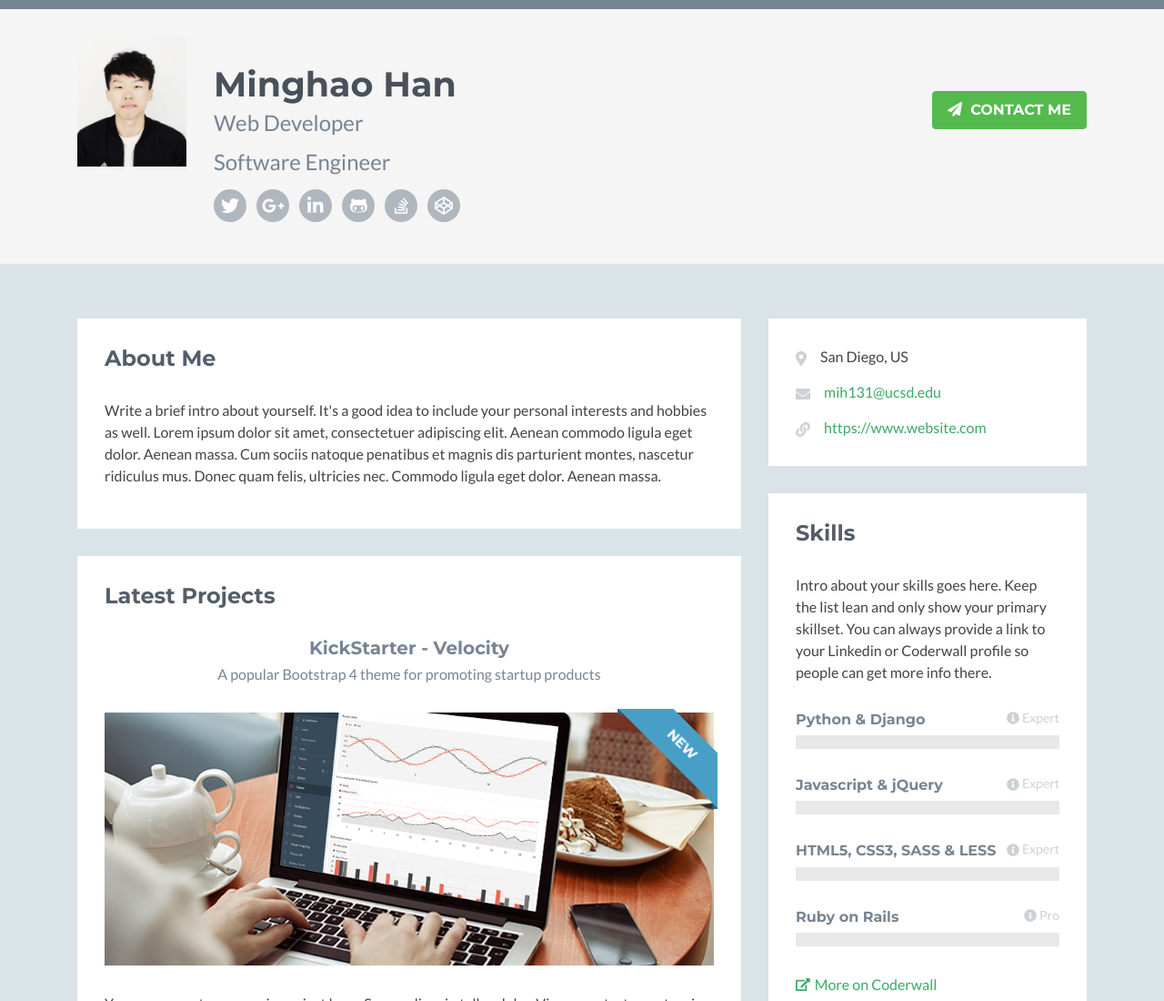
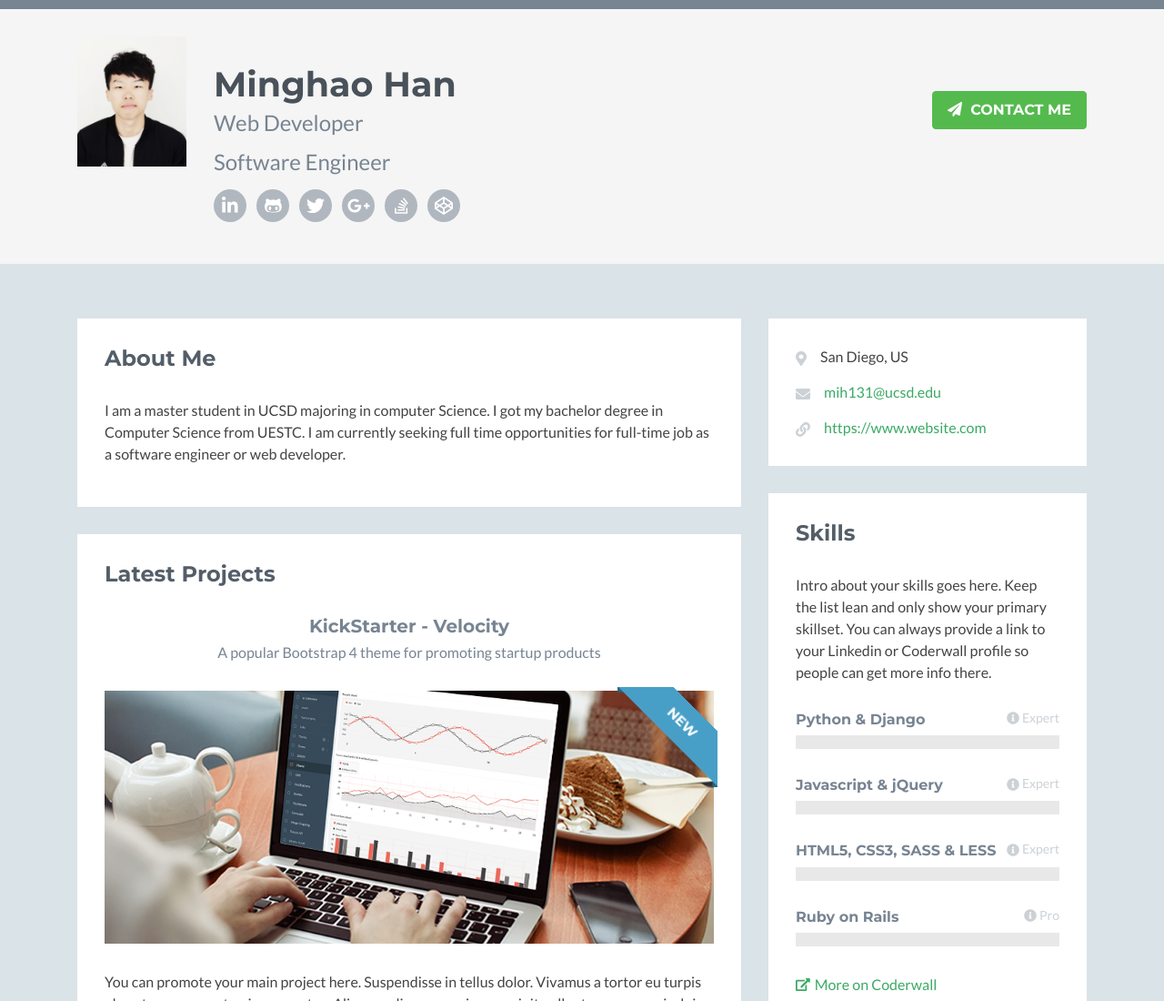
Before and after one commit to MHhmMH/MHhmMH.github.io, a plain HTML site: page index.html in a window 1280 px wide. Shown: the top 1100 px of the page at 91% size. Drawn offline with nearby package versions, Linux system fonts and the light colour scheme; no server answers; some icons are missing.

Commit message:
edit index.html

```diff
--- a/index.html
+++ b/index.html
@@ -2,13 +2,13 @@
 <!DOCTYPE html>
 <html lang="en">
 <head>
-    <title>Bootstrap 4 Portfolio/Resume Theme for Developers</title>
+    <title>Minghao Han Portfolio</title>
     <!-- Meta -->
     <meta charset="utf-8">
     <meta http-equiv="X-UA-Compatible" content="IE=edge">
     <meta name="viewport" content="width=device-width, initial-scale=1.0">
-    <meta name="description" content="Bootstrap 4 Portfolio/Resume Theme for Developers">
-    <meta name="author" content="Xiaoying Riley at 3rd Wave Media">
+    <meta name="description" content="Bootstrap 4 Portfolio of Minghao Han">
+    <meta name="author" content="Minghao Han">
     <link rel="shortcut icon" href="favicon.ico">
 
     <link href='https://fonts.googleapis.com/css?family=Lato:300,400,300italic,400italic' rel='stylesheet' type='text/css'>
@@ -41,15 +41,17 @@
                 <h2 class="desc">Web Developer</h2>
                 <h3 class="desc">Software Engineer</h3>
                 <ul class="social list-inline">
+                    <li class="list-inline-item"><a href="https://www.linkedin.com/in/minghao-han-6ba54414b/"><i class="fab fa-linkedin-in"></i></a></li>
+                    <li class="list-inline-item"><a href="https://github.com/MHhmMH"><i class="fab fa-github-alt"></i></a></li>
+                    <!-- twitter -->
                     <li class="list-inline-item"><a href="#"><i class="fab fa-twitter"></i></a></li>
+                    <!-- google plus -->
                     <li class="list-inline-item"><a href="#"><i class="fab fa-google-plus-g"></i></a></li>
-                    <li class="list-inline-item"><a href="#"><i class="fab fa-linkedin-in"></i></a></li>
-                    <li class="list-inline-item"><a href="#"><i class="fab fa-github-alt"></i></a></li>
                     <li class="list-inline-item"><a href="#"><i class="fab fa-stack-overflow"></i></a></li>
                     <li class="list-inline-item last-item"><a href="#"><i class="fab fa-codepen"></i></a></li>
                 </ul>
             </div><!--//profile-->
-            <a class="btn btn-cta-primary float-right" href="https://themes.3rdwavemedia.com/" target="_blank"><i class="fas fa-paper-plane"></i> Contact Me</a>
+            <a class="btn btn-cta-primary float-right" href="https://MHhmMH.github.io" target="_blank"><i class="fas fa-paper-plane"></i> Contact Me</a>
         </div><!--//container-->
     </header><!--//header-->
 
@@ -60,7 +62,10 @@
                     <div class="section-inner">
                         <h2 class="heading">About Me</h2>
                         <div class="content">
-                            <p>Write a brief intro about yourself. It's a good idea to include your personal interests and hobbies as well. Lorem ipsum dolor sit amet, consectetuer adipiscing elit. Aenean commodo ligula eget dolor. Aenean massa. Cum sociis natoque penatibus et magnis dis parturient montes, nascetur ridiculus mus. Donec quam felis, ultricies nec. Commodo ligula eget dolor. Aenean massa.</p>
+                            <p>
+                                I am a master student in UCSD majoring in computer Science. I got my bachelor degree in Computer Science from UESTC.
+                                I am currently seeking full time opportunities for full-time job as a software engineer or web developer.
+                            </p>
 
                         </div><!--//content-->
                     </div><!--//section-inner-->
```
